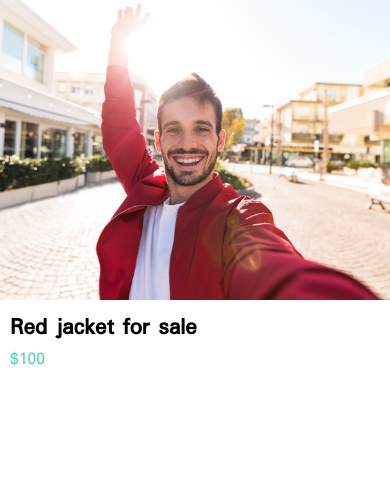
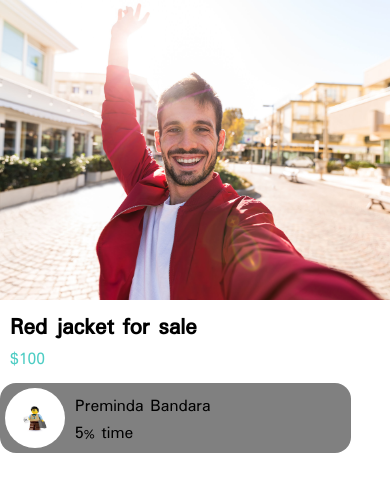
Before and after one commit to PREMINDA/React-NativeSApp, a React Native app: screen / in a window 390 px wide. Shown: the top 492 px of the page. Built offline with nearby package versions, Linux system fonts and the light colour scheme.

Commit message:
list component

```diff
--- a/App.js
+++ b/App.js
@@ -2,6 +2,7 @@ import { StatusBar } from "expo-status-bar";
 import React from "react";
 import { StyleSheet, Text, View, SafeAreaView } from "react-native";
 import Card from "./app/components/Card/Card";
+import Listitem from "./app/components/Listitem/Listitem";
 import Moredetail from "./app/screen/Moredetail";
 import ViewImageScreen from "./app/screen/ViewImageScreen";
 import WelcomeScreen from "./app/screen/WelcomeScreen";
@@ -10,15 +11,19 @@ import shopdata from "./data.js";
 
 export default function App() {
   console.log(shopdata);
-  return <Moredetail />;
+  return (
+    <View>
+      <Moredetail />
+      <Listitem styles={styles.list} />
+    </View>
+  );
 }
 
 const styles = StyleSheet.create({
   container: {
-    flex: 1,
     backgroundColor: "#fff",
     alignItems: "center",
-    justifyContent: "center",
+    width: "100%",
   },
   bgstlyes: {
     backgroundColor: "#f7f7f7",
--- /dev/null
+++ b/app/components/Listitem/Listitem.js
@@ -0,0 +1,47 @@
+import React from "react";
+import { View, StyleSheet, Image } from "react-native";
+import AppText from "../AppText/AppText";
+
+function Listitem(props) {
+  return (
+    <View style={styles.container}>
+      <View style={styles.imagecontainer}>
+        <Image
+          style={styles.image}
+          source={require("../../assets/image/asd.jpg")}
+        />
+      </View>
+      <View style={styles.textcontainer}>
+        <AppText>Preminda Bandara</AppText>
+        <AppText>5% time</AppText>
+      </View>
+    </View>
+  );
+}
+
+const styles = StyleSheet.create({
+  container: {
+    backgroundColor: "gray",
+    width: "90%",
+    display: "flex",
+    flexDirection: "row",
+    padding: 5,
+    borderRadius: 16,
+  },
+  imagecontainer: {
+    height: 60,
+    width: 60,
+    borderRadius: 200,
+    overflow: "hidden",
+  },
+  image: {
+    height: "100%",
+    width: "100%",
+  },
+  textcontainer: {
+    marginTop: 5,
+    marginLeft: 10,
+  },
+});
+
+export default Listitem;
```
Also changed, not shown: app/assets/image/asd.jpg (added).
